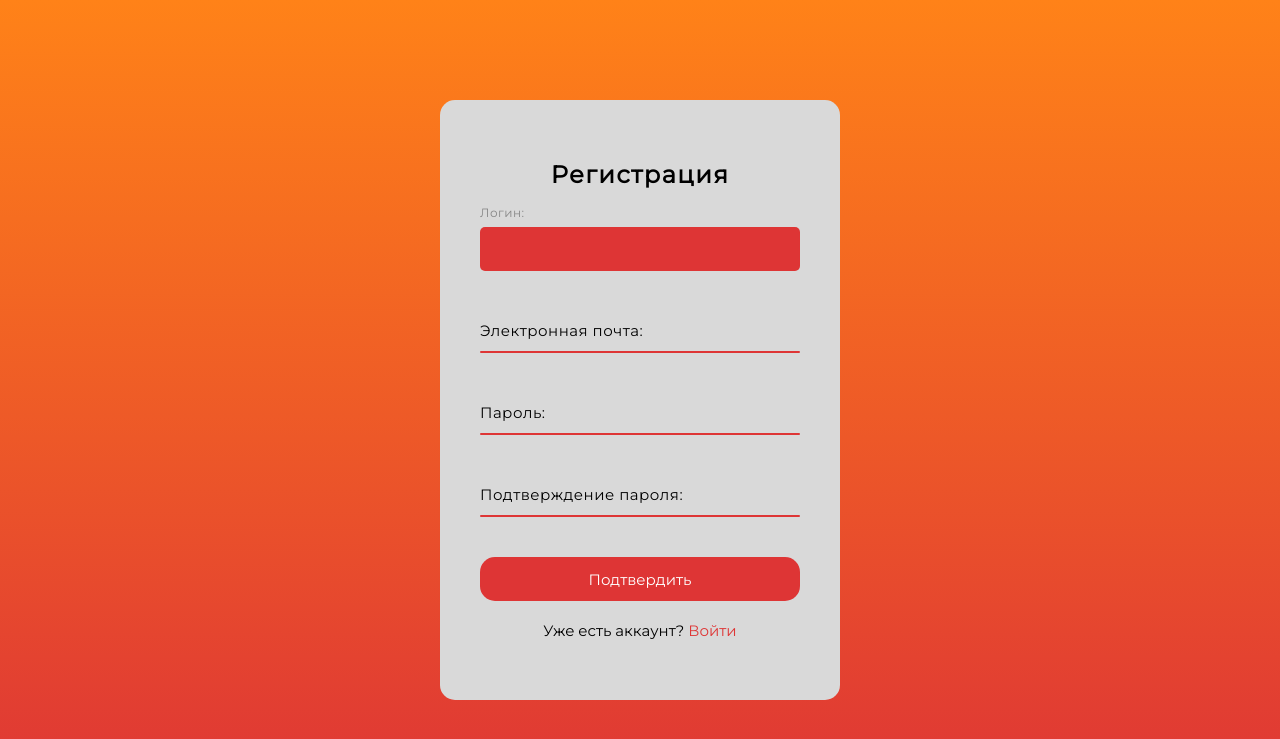
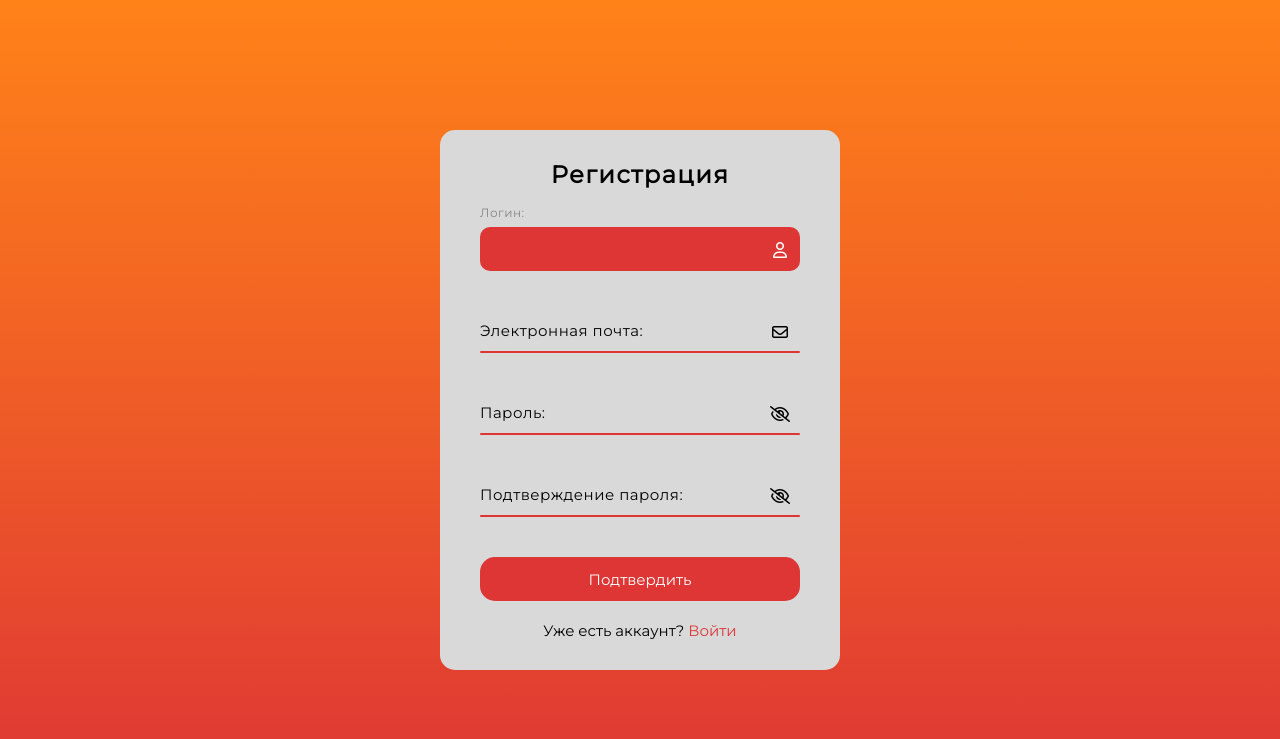
Before and after one commit to onixuniverse/icodely, a Django app: page /registration/ in a window 1280 px wide. Shown: the top 739 px of the page. Run offline with Django 4.2, Linux system fonts and the light colour scheme.

Commit message:
a bit of changes in login and registration page

```diff
--- a/courses/forms.py
+++ b/courses/forms.py
@@ -1,5 +1,6 @@
 from django import forms
 from django.contrib.auth.forms import UserCreationForm, AuthenticationForm
+from django.core.validators import MinLengthValidator
 
 from .models import *
 
@@ -29,23 +30,25 @@ class AddLessonForm(forms.ModelForm):
 
 
 class RegistrationUserForm(UserCreationForm):
-    username = forms.CharField(label="Логин")
-    email = forms.CharField(label="Электронная почта")
-    password1 = forms.CharField(label="Пароль")
-    password2 = forms.CharField(label="Подтверждение пароля")
+    username = forms.CharField(label="Логин", widget=forms.TextInput(), validators=[
+        MinLengthValidator(6, message="Имя пользователя должно состоять минимум из 6 символов.")
+    ])
+    email = forms.CharField(label="Электронная почта", widget=forms.EmailInput())
+    password1 = forms.CharField(label="Пароль", widget=forms.PasswordInput())
+    password2 = forms.CharField(label="Подтверждение пароля", widget=forms.PasswordInput)
 
     class Meta:
         model = User
         fields = ["username", "email", "password1", "password2"]
-        widgets = {
-            "username": forms.TextInput(),
-            "email": forms.EmailInput(),
-            "password1": forms.PasswordInput(),
-            "password2": forms.PasswordInput()
-        }
 
 
 class LoginUserForm(AuthenticationForm):
-    username = forms.CharField(label="Логин", widget=forms.TextInput())
+    username = forms.CharField(label="Логин", widget=forms.TextInput(), validators=[
+        MinLengthValidator(6, message="Имя пользователя должно состоять минимум из 6 символов.")
+    ])
     password = forms.CharField(label="Пароль", widget=forms.PasswordInput())
     remember_me = forms.BooleanField(label="Запомнить меня", required=False)
+
+    class Meta:
+        model = User
+        fields = ["username", "password", "remember_me"]
--- a/courses/static/css/new_login.css
+++ b/courses/static/css/login.css
@@ -13,14 +13,15 @@ body {
     background: linear-gradient(to bottom, #FF8218, hsl(0, 72%, 54%));
 }
 
-.wrapper {
+.wrapper_log {
     width: 400px;
-    height: 460px;
+    padding: 30px 0px;
     display: flex;
     align-items: center;
     justify-content: center;
     background: #D9D9D9;
     border-radius: 15px;
+    margin: 50px 0px;
 }
 
 form h2 {
@@ -75,12 +76,21 @@ form h2 {
     transform: translateY(-50%);
     color: black;
     z-index: 9;
-    cursor: pointer;
     width: 20px;
     height: 20px;
     display: flex;
     align-items: center;
     justify-content: center;
+    transition: 0.3s ease;
+}
+
+.input-group .icon .far{
+    cursor: pointer;
+}
+
+.input-group input:valid ~ .icon,
+.input-group input:focus ~ .icon{
+    color: white;
 }
 
 .input-group .line{
@@ -90,7 +100,7 @@ form h2 {
     width: 100%;
     height: 2px;
     background: hsl(0, 72%, 54%);
-    border-radius: 5px;
+    border-radius: 10px;
     transition: 0.5s;
     pointer-events: none;
 }
@@ -113,7 +123,7 @@ form h2 {
     cursor: pointer;
     text-decoration: none;
 }
-/*
+
 .check label {
     display: flex;
     align-items: center;
@@ -151,7 +161,6 @@ form h2 {
 .check a{
     text-decoration: none;
 }
-*/
 
 form button{
     width: 100%;
@@ -193,14 +202,72 @@ form button{
 
 .wrapper_reg {
     width: 400px;
-    height: 600px;
     display: flex;
     align-items: center;
     justify-content: center;
     background: #D9D9D9;
     border-radius: 15px;
+    padding: 30px 0px;
+    margin: 50px 0px;
 }
 
 .wrapper_reg button{
     margin-top: 40px;
 }
+
+ul{
+    display: flex;
+    flex-direction: column;
+    font-size: 13px;
+    width: 320px;
+    color: black;
+    margin: 10px 0px 0px 0px;
+    gap: 5px;
+}
+
+@media (max-width: 400px) {
+    .wrapper_log{
+        width: 310px;
+    }
+
+    .wrapper_reg{
+        width: 310px;
+    }
+
+    .input-group{
+        width: 270px;
+    }
+
+    ul{
+        width: 270px;
+        padding-inline-start: 20px;
+    }
+}
+
+@media (max-width: 300px) {
+    .wrapper_log{
+        width: 250px;
+    }
+
+    .wrapper_reg{
+        width: 250px;
+    }
+
+    .input-group{
+        width: 230px;
+    }
+
+    ul{
+        width: 230px;
+        padding-inline-start: 20px;
+        font-size: 11px;
+    }
+
+    .input-group label{
+        font-size: 13px;
+    }
+
+    h2{
+        font-size: 20px;
+    }
+}
--- /dev/null
+++ b/courses/static/js/password_toggler.js
@@ -0,0 +1,38 @@
+// Общая функция переключения видимости пароля
+const togglePasswordVisibility = (inputElem, toggleElem) => {
+  if (inputElem.type === "password") {
+    inputElem.type = "text";
+    toggleElem.innerHTML = '<i class="far fa-eye">';
+  } else {
+    inputElem.type = "password";
+    toggleElem.innerHTML = '<i class="far fa-eye-slash">';
+  }
+}
+
+// Код только для страницы регистрации
+if (document.getElementById('registerForm')) {
+
+    const register_password  = document.getElementById('id_password1');
+    const register_toggle = document.getElementById('toggle_password1');
+    const register_password_confirm = document.getElementById('id_password2');
+    const register_toggle_confirm = document.getElementById('toggle_password2');
+
+    register_toggle.addEventListener("click", () => {
+      togglePasswordVisibility(register_password, register_toggle);
+    });
+
+    register_toggle_confirm.addEventListener("click", () => {
+        togglePasswordVisibility(register_password_confirm, register_toggle_confirm);
+      });
+}
+
+// Код только для страницы авторизации
+if (document.getElementById('loginForm')) {
+
+  const login_password = document.getElementById('id_password');
+  const login_toggle = document.getElementById('toggle_password');
+
+  login_toggle.addEventListener("click", () => {
+    togglePasswordVisibility(login_password, login_toggle);
+  });
+}
--- a/courses/templates/courses/login_base.html
+++ b/courses/templates/courses/login_base.html
@@ -12,18 +12,22 @@
       gtag('config', 'G-T00PP3FYVR');
     </script>
     <!-- Yandex.Metrika counter --> <script type="text/javascript" > (function(m,e,t,r,i,k,a){m[i]=m[i]||function(){(m[i].a=m[i].a||[]).push(arguments)}; m[i].l=1*new Date(); for (var j = 0; j < document.scripts.length; j++) {if (document.scripts[j].src === r) { return; }} k=e.createElement(t),a=e.getElementsByTagName(t)[0],k.async=1,k.src=r,a.parentNode.insertBefore(k,a)}) (window, document, "script", "https://mc.yandex.ru/metrika/tag.js", "ym"); ym(94762547, "init", { clickmap:true, trackLinks:true, accurateTrackBounce:true }); </script> <noscript><div><img src="https://mc.yandex.ru/watch/94762547" style="position:absolute; left:-9999px;" alt="" /></div></noscript> <!-- /Yandex.Metrika counter -->
-    <link href="{% static 'css/new_login.css' %}" rel="stylesheet">
+
+    <link href="{% static 'css/login.css' %}" rel="stylesheet">
     <link href="{% static 'css/transform.css' %}" rel="stylesheet">
     <link rel="shortcut icon" href="logo.ico" type="image/x-icon">
     <meta charset="UTF-8">
     <meta name="viewport" content="width=device-width, initial-scale=1.0">
+    <link href="https://fonts.googleapis.com/css?family=Montserrat&display=swap" rel="stylesheet">
+    <link rel="stylesheet" href="https://cdnjs.cloudflare.com/ajax/libs/font-awesome/6.4.0/css/all.min.css">
+
     <title>{{ title }}</title>
-    <link href="https://fonts.googleapis.com/css?family=Montserrat&display=swap" rel="stylesheet">
 </head>
 <body>
 
   {% block login_form %}
   {% endblock login_form %}
 
+  <script src="{% static 'js/password_toggler.js' %}"></script>
 </body>
 </html>
--- a/courses/templates/courses/registration.html
+++ b/courses/templates/courses/registration.html
@@ -3,27 +3,37 @@
 
 {% block login_form %}
     <div class="wrapper_reg">
-        <form autocomplete="off" method="POST">
+        <form autocomplete="off" method="POST" id="registerForm">
             {% csrf_token %}
             <h2>Регистрация</h2>
             {% for field in form.visible_fields %}
 
                 <div class="input-group">
+
                     {{ field }}
                     {{ field.label_tag }}
 
                     {% if field.name == 'username' %}
-                    <span class="icon">
-                        <i class="fa-regular fa-user"></i>
-                    </span>
-                    {% elif field.name == 'password1' or  field.name == 'password2'%}
-                    <span class="icon" id="switch_password">
-                        <i class="far fa-eye-slash"></i>
-                    </span>
+                        <span class="icon">
+                            <i class="fa-regular fa-user"></i>
+                        </span>
+                    {% elif field.name == 'email' %}
+                        <span class="icon">
+                            <i class="fa-regular fa-envelope"></i>
+                        </span>
+                    {% elif field.name == 'password1' %}
+                        <span class="icon" id="toggle_password1">
+                            <i class="far fa-eye-slash"></i>
+                        </span>
+                    {% elif field.name == 'password2' %}
+                        <span class="icon" id="toggle_password2">
+                            <i class="far fa-eye-slash"></i>
+                        </span>
                     {% endif %}
 
                     <span class="line"></span>
                 </div>
+            {{ field.errors }}
             {% endfor %}
             <button type="submit">Подтвердить</button>
             <div class="register">
@@ -31,13 +41,4 @@
             </div>
         </form>
     </div>
-    {% if form.errors %}
-        <section class="errors-container">
-        {% for f, es in form.errors.items %}
-            {% for e in es %}
-                {{ e }}
-            {% endfor %}
-        {% endfor %}
-        </section>
-    {% endif %}
 {% endblock login_form %}
--- a/courses/views.py
+++ b/courses/views.py
@@ -204,7 +204,7 @@ class AboutCourseDetailView(LoginRequiredMixin, MenuMixin, DetailView):
         return Course.objects.get(id=self.kwargs['course_id'])
 
 
-class ShowLesson(LoginRequiredMixin, MenuMixin, DetailView):
+class ShowLesson(LoginRequiredMixin, UserToCourseAccessMixin, MenuMixin, DetailView):
     """Page of the selected lesson in the course"""
     model = Lesson
     template_name = "courses/lesson.html"
```
Also changed, not shown: courses/static/js/login.js (deleted, +0 -12 lines), courses/templates/courses/login.html (+7 -15 lines).
